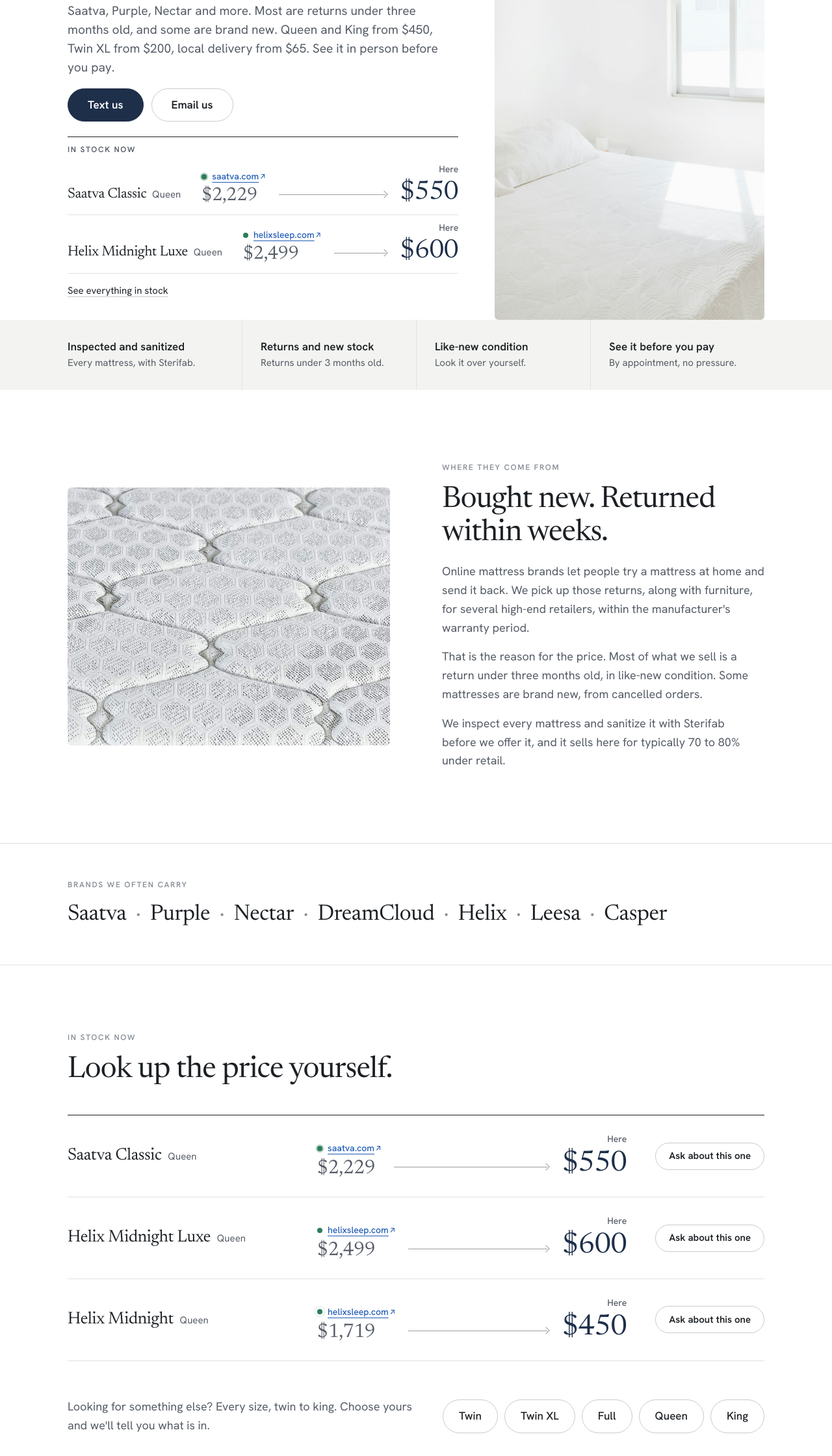
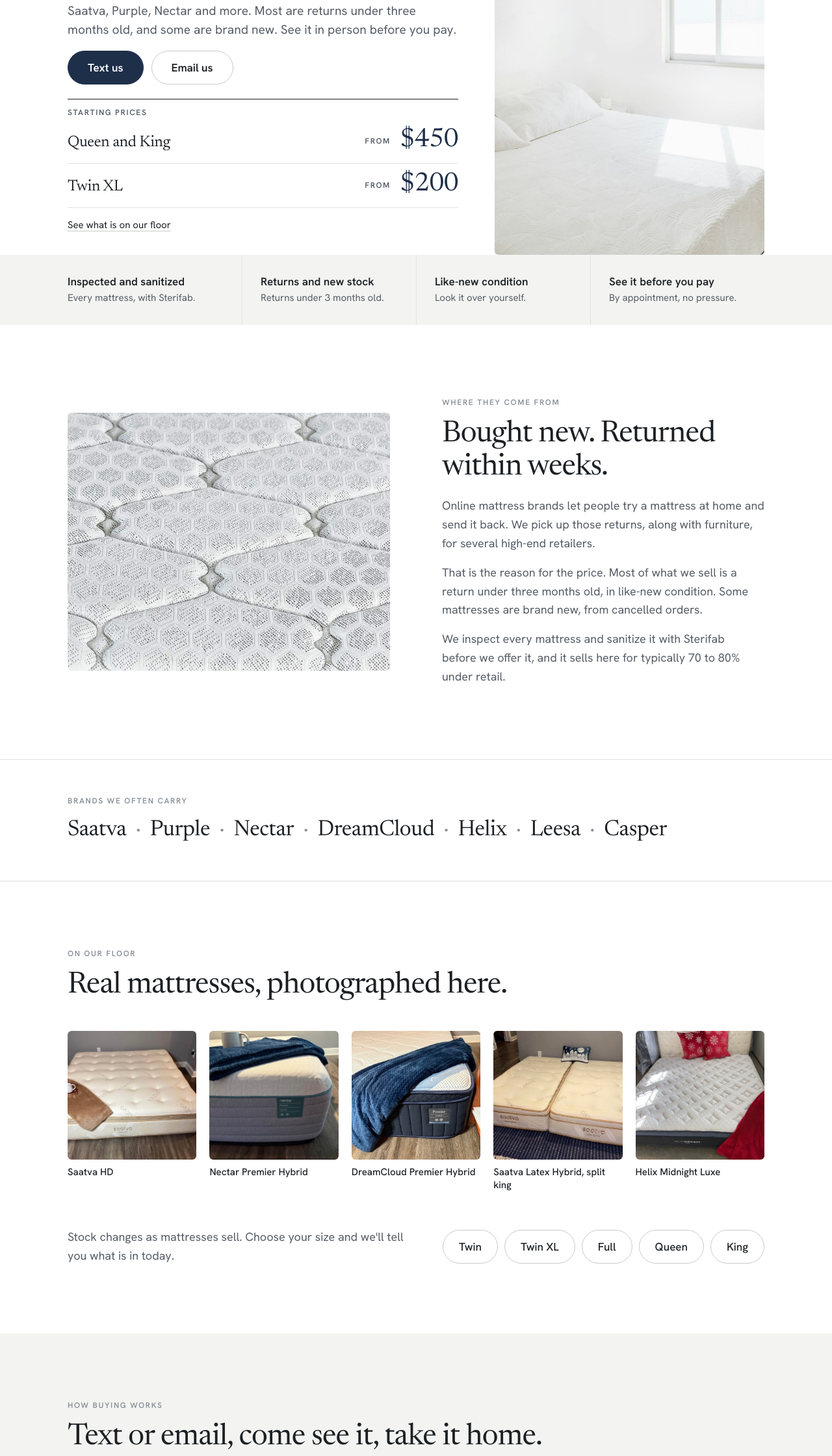
Before and after one commit to hdramos29-hub/parents-mattress-draft, a plain HTML site: page v4/index.html in a window 1280 px wide. Shown: the part 334-2574 px from the top of the page at 65% size. Drawn offline with Linux system fonts and the light colour scheme.

Commit message:
v4: launch version without made-up stock
Starting prices in the hero, five real photos from the parents, no example
price rows. Removed the two lines the parents never confirmed (delivery from
$65, manufacturer's warranty period).

Co-Authored-By: Claude Fable 5.2 <noreply@anthropic.com>
Claude-Session: https://claude.ai/code/session_012AZFfWVWXXbJrPLGB7TwPn

```diff
--- a/v4/index.html
+++ b/v4/index.html
@@ -15,7 +15,7 @@
 <body>
 
 <!-- DRAFT: remove this bar when Hunter approves (see README) -->
-<div class="draft-bar">Draft. The mattresses and prices shown are examples.</div>
+<div class="draft-bar">Draft. Not the live website yet.</div>
 
 <header class="top"><div class="wrap top-in">
   <a class="brand" href="#top">Luxury Mattresses <span>for Less</span></a>
@@ -31,32 +31,18 @@
   <div class="hero-copy">
     <p class="eyebrow">Taylor Mill / Independence, Kentucky</p>
     <h1>High-end, like-new mattresses, typically 70 to 80% under retail.</h1>
-    <p class="lede">Saatva, Purple, Nectar and more. Most are returns under three months old, and some are brand new. Queen and King from $450, Twin XL from $200, local delivery from $65. See it in person before you pay.</p>
+    <p class="lede">Saatva, Purple, Nectar and more. Most are returns under three months old, and some are brand new. See it in person before you pay.</p>
     <div class="cta-row">
       <a class="btn" data-sms href="sms:+18592404514">Text us</a>
       <a class="btn btn-quiet" href="mailto:luxurymattressesforless@outlook.com?subject=Mattress%20question%20from%20your%20website&amp;body=Hi%2C%0D%0ASize%20I%27m%20looking%20for%3A%0D%0ABrand%20(if%20you%20have%20one%20in%20mind)%3A%0D%0ADays%20and%20times%20that%20work%20for%20me%3A%0D%0A">Email us</a>
     </div>
     <div class="proofs">
-      <p class="proofs-head">In stock now</p>
-      <ul class="pairs">
-<li class="q-row">
-  <div class="q-name">Saatva Classic <small>Queen</small></div>
-  <div class="q-pair">
-    <a class="q-maker" href="https://www.saatva.com/mattresses/saatva-classic" target="_blank" rel="noopener" aria-label="$2,229 at saatva.com, check the live price"><span class="q-k"><span class="pulse" aria-hidden="true"></span><span class="s">saatva.com</span><span class="ext" aria-hidden="true">&#8599;</span></span><span class="q-v">$2,229</span></a>
-    <span class="arrow" aria-hidden="true"></span>
-    <div class="q-here"><span class="q-k">Here</span><span class="q-v">$550</span></div>
-  </div>
-</li>
-<li class="q-row">
-  <div class="q-name">Helix Midnight Luxe <small>Queen</small></div>
-  <div class="q-pair">
-    <a class="q-maker" href="https://helixsleep.com/products/midnight-luxe" target="_blank" rel="noopener" aria-label="$2,499 at helixsleep.com, check the live price"><span class="q-k"><span class="pulse" aria-hidden="true"></span><span class="s">helixsleep.com</span><span class="ext" aria-hidden="true">&#8599;</span></span><span class="q-v">$2,499</span></a>
-    <span class="arrow" aria-hidden="true"></span>
-    <div class="q-here"><span class="q-k">Here</span><span class="q-v">$600</span></div>
-  </div>
-</li>
-</ul>
-      <a class="more" href="#in-stock">See everything in stock</a>
+      <p class="proofs-head">Starting prices</p>
+      <ul class="starts">
+        <li><span class="st-name">Queen and King</span><span class="st-v"><small>from</small> $450</span></li>
+        <li><span class="st-name">Twin XL</span><span class="st-v"><small>from</small> $200</span></li>
+      </ul>
+      <a class="more" href="#floor">See what is on our floor</a>
     </div>
   </div>
   <div class="hero-photo">
@@ -80,7 +66,7 @@
   <div class="story-copy">
     <p class="eyebrow">Where they come from</p>
     <h2>Bought new. Returned within weeks.</h2>
-    <p>Online mattress brands let people try a mattress at home and send it back. We pick up those returns, along with furniture, for several high-end retailers, within the manufacturer's warranty period.</p>
+    <p>Online mattress brands let people try a mattress at home and send it back. We pick up those returns, along with furniture, for several high-end retailers.</p>
     <p>That is the reason for the price. Most of what we sell is a return under three months old, in like-new condition. Some mattresses are brand new, from cancelled orders.</p>
     <p>We inspect every mattress and sanitize it with Sterifab before we offer it, and it sells here for typically 70 to 80% under retail.</p>
   </div>
@@ -93,40 +79,18 @@
   </ul>
 </div></section>
 
-<section class="stock" id="in-stock"><div class="wrap">
-  <p class="eyebrow">In stock now</p>
-  <h2>Look up the price yourself.</h2>
-  <ul class="pairs pairs-stock">
-<li class="q-row">
-  <div class="q-name">Saatva Classic <small>Queen</small></div>
-  <div class="q-pair">
-    <a class="q-maker" href="https://www.saatva.com/mattresses/saatva-classic" target="_blank" rel="noopener" aria-label="$2,229 at saatva.com, check the live price"><span class="q-k"><span class="pulse" aria-hidden="true"></span><span class="s">saatva.com</span><span class="ext" aria-hidden="true">&#8599;</span></span><span class="q-v">$2,229</span></a>
-    <span class="arrow" aria-hidden="true"></span>
-    <div class="q-here"><span class="q-k">Here</span><span class="q-v">$550</span></div>
-  </div>
-  <a class="btn btn-quiet btn-sm q-ask" data-item="Saatva Classic, Queen" href="mailto:luxurymattressesforless@outlook.com?subject=Looking%20for%20the%20Saatva%20Classic%20(Queen)">Ask about this one</a>
-</li>
-<li class="q-row">
-  <div class="q-name">Helix Midnight Luxe <small>Queen</small></div>
-  <div class="q-pair">
-    <a class="q-maker" href="https://helixsleep.com/products/midnight-luxe" target="_blank" rel="noopener" aria-label="$2,499 at helixsleep.com, check the live price"><span class="q-k"><span class="pulse" aria-hidden="true"></span><span class="s">helixsleep.com</span><span class="ext" aria-hidden="true">&#8599;</span></span><span class="q-v">$2,499</span></a>
-    <span class="arrow" aria-hidden="true"></span>
-    <div class="q-here"><span class="q-k">Here</span><span class="q-v">$600</span></div>
-  </div>
-  <a class="btn btn-quiet btn-sm q-ask" data-item="Helix Midnight Luxe, Queen" href="mailto:luxurymattressesforless@outlook.com?subject=Looking%20for%20the%20Helix%20Midnight%20Luxe%20(Queen)">Ask about this one</a>
-</li>
-<li class="q-row">
-  <div class="q-name">Helix Midnight <small>Queen</small></div>
-  <div class="q-pair">
-    <a class="q-maker" href="https://helixsleep.com/products/midnight" target="_blank" rel="noopener" aria-label="$1,719 at helixsleep.com, check the live price"><span class="q-k"><span class="pulse" aria-hidden="true"></span><span class="s">helixsleep.com</span><span class="ext" aria-hidden="true">&#8599;</span></span><span class="q-v">$1,719</span></a>
-    <span class="arrow" aria-hidden="true"></span>
-    <div class="q-here"><span class="q-k">Here</span><span class="q-v">$450</span></div>
-  </div>
-  <a class="btn btn-quiet btn-sm q-ask" data-item="Helix Midnight, Queen" href="mailto:luxurymattressesforless@outlook.com?subject=Looking%20for%20the%20Helix%20Midnight%20(Queen)">Ask about this one</a>
-</li>
-</ul>
-  <div class="other">
-    <p>Looking for something else? Every size, twin to king. Choose yours and we'll tell you what is in.</p>
+<section class="stock" id="floor"><div class="wrap">
+  <p class="eyebrow">On our floor</p>
+  <h2>Real mattresses, photographed here.</h2>
+  <ul class="floor">
+    <li><img src="img/floor-saatva-hd.jpg" width="800" height="800" loading="lazy" alt="A Saatva HD mattress with a cream quilted top"><span>Saatva HD</span></li>
+    <li><img src="img/floor-nectar-premier-hybrid.jpg" width="800" height="800" loading="lazy" alt="The corner of a Nectar Premier Hybrid mattress, showing its label"><span>Nectar Premier Hybrid</span></li>
+    <li><img src="img/floor-dreamcloud-premier-hybrid.jpg" width="554" height="554" loading="lazy" alt="The corner of a DreamCloud Premier Hybrid mattress, showing its label"><span>DreamCloud Premier Hybrid</span></li>
+    <li><img src="img/floor-saatva-latex-hybrid.jpg" width="422" height="422" loading="lazy" alt="Two Saatva Latex Hybrid mattresses side by side as a split king"><span>Saatva Latex Hybrid, split king</span></li>
+    <li><img src="img/floor-helix-midnight-luxe.jpg" width="800" height="800" loading="lazy" alt="A Helix Midnight Luxe mattress with a gray quilted top"><span>Helix Midnight Luxe</span></li>
+  </ul>
+  <div class="other" id="in-stock">
+    <p>Stock changes as mattresses sell. Choose your size and we'll tell you what is in today.</p>
     <ul class="sizes" aria-label="Ask about a size">
       <li><a data-size="Twin" href="mailto:luxurymattressesforless@outlook.com?subject=Looking%20for%20a%20Twin%20mattress">Twin</a></li>
       <li><a data-size="Twin XL" href="mailto:luxurymattressesforless@outlook.com?subject=Looking%20for%20a%20Twin%20XL%20mattress">Twin XL</a></li>
@@ -143,7 +107,7 @@
   <ol class="steps">
     <li><span class="num" aria-hidden="true">1</span><h3>Tell us the size</h3><p>Text or email us the size and brand you're after. We'll tell you what we have.</p></li>
     <li><span class="num" aria-hidden="true">2</span><h3>Set a time to see it</h3><p>We'll send our address when we set your appointment.</p></li>
-    <li><span class="num" aria-hidden="true">3</span><h3>Take it or have it brought</h3><p>Local delivery from $65, depending on where you live.</p></li>
+    <li><span class="num" aria-hidden="true">3</span><h3>Take it home</h3><p>Pay when you have chosen. We will help you load it.</p></li>
   </ol>
 </div></section>
 
--- a/v4/styles.css
+++ b/v4/styles.css
@@ -267,3 +267,29 @@ footer { background: var(--navy-deep); color: #9FACBF; padding: 26px 0; font-siz
 
 /* The business email is long: size it to fit one line on phones */
 #address { font-size: clamp(16px, 4.75vw, 24px); overflow-wrap: normal; white-space: nowrap; }
+
+/* Launch version: starting prices in the hero and real photos from the floor */
+.starts { list-style: none; }
+.starts li { display: flex; align-items: baseline; justify-content: space-between; gap: 16px; padding: 14px 0 16px; border-bottom: 1px solid var(--line); }
+.st-name { font: 400 22px/1.2 var(--serif); letter-spacing: -0.01em; }
+.st-v { font: 400 40px/1 var(--serif); letter-spacing: -0.01em; color: var(--navy); font-variant-numeric: tabular-nums; white-space: nowrap; }
+.st-v small { font: 600 12px/1 var(--sans); letter-spacing: .14em; text-transform: uppercase; color: var(--soft); margin-right: 6px; vertical-align: middle; }
+.floor { list-style: none; display: grid; grid-template-columns: 1fr 1fr; gap: 20px 14px; margin-top: 32px; }
+.floor li { display: grid; gap: 10px; align-content: start; }
+.floor li:first-child { grid-column: 1 / -1; }
+.floor img { width: 100%; height: auto; aspect-ratio: 1; object-fit: cover; border-radius: 6px; background: var(--linen); }
+.floor li:first-child img { aspect-ratio: 3 / 2; }
+.floor span { font: 500 15px/1.3 var(--sans); color: var(--ink); }
+.stock .other { margin-top: 44px; }
+@media (min-width: 760px) {
+  .st-name { font-size: 24px; }
+  .st-v { font-size: 44px; }
+  .floor { grid-template-columns: repeat(5, 1fr); gap: 20px; margin-top: 44px; }
+  .floor li:first-child { grid-column: auto; }
+  .floor li:first-child img { aspect-ratio: 1; }
+  .stock .other { margin-top: 56px; }
+}
+@media (min-width: 760px) and (max-height: 880px) {
+  .starts li { padding: clamp(8px, 1.6vh, 14px) 0 clamp(9px, 1.8vh, 16px); }
+  .st-v { font-size: clamp(32px, 5vh, 44px); }
+}
```
Also changed, not shown: v4/img/floor-dreamcloud-premier-hybrid.jpg (added), v4/img/floor-helix-midnight-luxe.jpg (added), v4/img/floor-nectar-premier-hybrid.jpg (added), v4/img/floor-saatva-hd.jpg (added), v4/img/floor-saatva-latex-hybrid.jpg (added).
